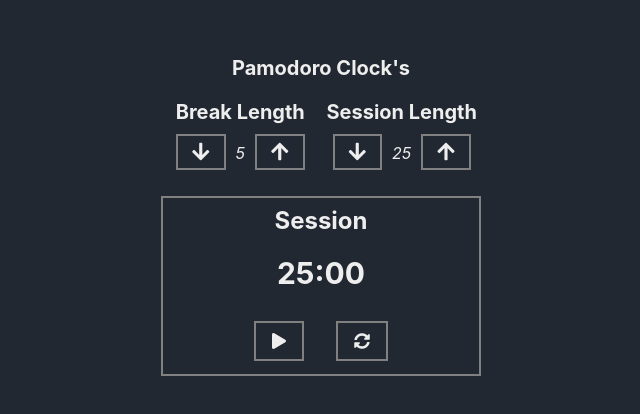
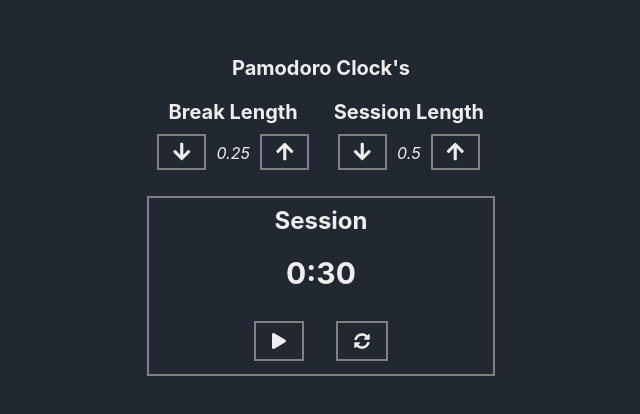
Before and after one commit to agboolaidris/build_clock, a React (Create React App) app: page / in a window 1280 px wide. Shown: the part 184-598 px from the top of the page, without its empty margins (319-959 px from the left). Built offline with nearby package versions, Linux system fonts and the light colour scheme.

Commit message:
update files

```diff
--- a/src/App.js
+++ b/src/App.js
@@ -5,14 +5,14 @@ const { default: Set_clock } = require("./Set_clock");
 
 function App() {
   const [state, setstate] = useState({
-    break_count:5,
-  session_count:25,
+    break_count:0.25,
+  session_count:0.5,
   clock_count:25*60,
   current_timer:'Session',
   isPlaying:false
 
   })
-  const [current_timer, setcurrent_timer] = useState(25*60);
+  const [clock_count, Setclock_count] = useState(state.session_count*60);
   const [interval, setinterval] = useState(undefined)
 
   const break_increment = () => {
@@ -47,13 +47,27 @@ function App() {
     }
   };
 
+ //handle clock_count value
+
+  const handle_clock_count = ()=>{
+    Setclock_count(prev=>prev - 1)
+
+ }
 
 
-  const handle_clock_count = ()=>{
-    setcurrent_timer(prev=>prev - 1)
-  }
 
+  //convert the clock-count value to real time
+  const convertToTime = (num)=>{
+    const min = Math.floor(num/60);
+    let sec = num % 60;
+    sec= sec < 10 ? `0${sec}` : sec;
+
+    return `${min}:${sec}`
+}
+
+  // handle the pause and play button
   const pause_play = ()=>{
+
       const {isPlaying} = state;
       if(isPlaying){
        setstate({
@@ -61,10 +75,11 @@ function App() {
          isPlaying:false
        })
        clearInterval(interval)
+     }else{
 
-
-        }else{
-          setinterval(setInterval(handle_clock_count,1000))
+          setinterval(setInterval(()=>{
+            handle_clock_count()
+          },1000))
           setstate({
          ...state,
           isPlaying:true
@@ -73,29 +88,53 @@ function App() {
 
   }
 
+//handle reset button
 
-  const convertToTime = (num)=>{
-    const min = Math.floor(num/60);
-    let sec = num % 60;
-    sec= sec < 10 ? `0${sec}` : sec;
+const reset = ()=>{
+  Setclock_count(state.session_count*60)
+    clearInterval(interval)
+    setstate({
+      ...state,
+      isPlaying:false
+    })
 
-    return `${min}:${sec}`
 }
+
+const app = ()=>{
+if(clock_count===0){
+  setstate({
+    ...state,
+    current_timer:state.current_timer==='Session' ? 'Break' : 'Session',
+  })
+
+  Setclock_count(state.current_timer==='Session' ? state.session_count*60 : state.break_count*60)
+  console.log(state.current_timer)
+}
+}
+
+
+useEffect(() => {
+  app()
+}, [pause_play])
+
+
   return (
     <div className="App">
 
     <Set_clock break_count={state.break_count}
      session_count={state.session_count}
      break_count={state.break_count}
-     break_increme nt={break_increment}
+     break_increment={break_increment}
      break_decrement={break_decrement}
      session_increment={session_increment}
      session_decrement={session_decrement}
      />
     <Display_clock convertToTime={convertToTime}
-    clock_count={current_timer}
+    clock_count={clock_count}
     pause_play={pause_play}
-    isPlaying={state.isPlaying} />
+    isPlaying={state.isPlaying}
+    reset={reset}
+    current_timer={state.current_timer} />
     </div>
   );
 }
--- a/src/Display_clock.jsx
+++ b/src/Display_clock.jsx
@@ -1,10 +1,17 @@
 import React from "react";
 
-function Display_clock({ convertToTime, clock_count, pause_play, isPlaying }) {
+function Display_clock({
+  convertToTime,
+  clock_count,
+  pause_play,
+  isPlaying,
+  reset,
+  current_timer,
+}) {
   return (
     <div id="timer">
       <div className="div">
-        <h2 id="timer-label">Session</h2>
+        <h2 id="timer-label">{current_timer}</h2>
         <h2 id="time-left">{convertToTime(clock_count)}</h2>
       </div>
       <span id="start_stop" onClick={pause_play}>
@@ -14,7 +21,7 @@ function Display_clock({ convertToTime, clock_count, pause_play, isPlaying }) {
           <i className="fas fa-play"></i>
         )}
       </span>
-      <span id="reset">
+      <span id="reset" onClick={reset}>
         <i className="fas fa-sync-alt"></i>
       </span>
     </div>
--- a/src/index.css
+++ b/src/index.css
@@ -36,6 +36,7 @@ body {
 .App {
   padding: 1em 3em;
   color: #eeeeee;
+  max-width: 500px;
 }
 @media only screen and (max-width: 500px) {
   .App {
```
Also changed, not shown: 1 other file (tests, documents, lock files or other folders).
